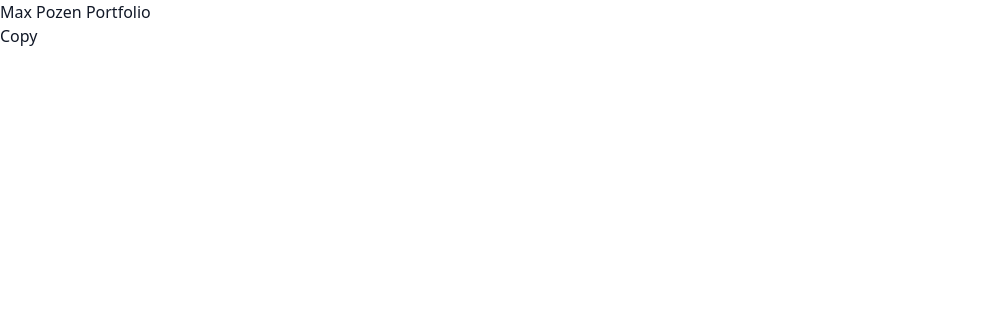
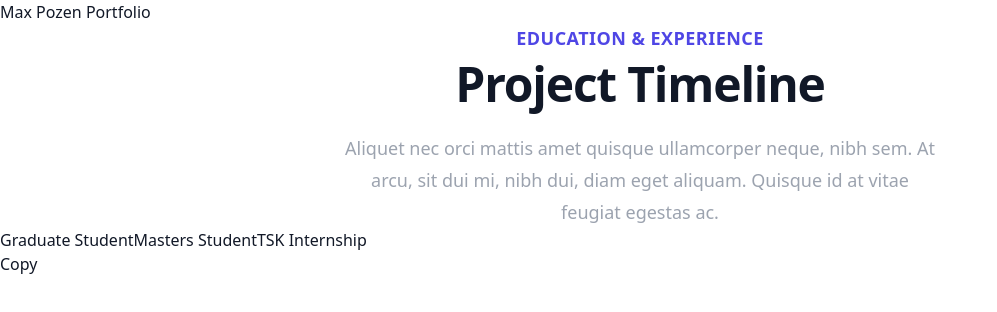
Before and after one commit to ConsDotPy/arq-yami-portfolio, a Next.js app: page / in a window 1280 px wide. Shown: the top 312 px of the page, without its empty margins (0-997 px from the left). Built offline with nearby package versions, Linux system fonts and the light colour scheme.

Commit message:
ADD: Timeline Basics

```diff
--- /dev/null
+++ b/components/home/Timeline.js
@@ -0,0 +1,68 @@
+import { nanoid } from "nanoid";
+
+const timelineItems = [
+  {
+    title: "Graduate Student",
+    location: "UIUC | Champaign, IL",
+    startDate: new Date(),
+    endDate: new Date(),
+    description:
+      "We thrive because of our best-in-class stack and proactive game changer culture. So we can hit the ground running, we will be intelligently incentivizing every stakeholder in our space.",
+    href: "https://illinois.edu/",
+  },
+  {
+    title: "Masters Student",
+    location: "WashU | St. Louis, MO",
+    startDate: new Date(),
+    endDate: new Date(),
+    description:
+      "Wholesale team players are becoming unparalleled deliverable experts. We thrive because of our seamless capability and best-of-breed paradigm shift culture.",
+    href: "https://wustl.edu/",
+  },
+  {
+    title: "TSK Internship",
+    location: "Unknown",
+    startDate: new Date(),
+    endDate: new Date(),
+    description:
+      "Reliably leveraging conservatively mission critical architectures is crucial to our innovative low hanging fruit. Going forward, our long-term prince2 practitioner will deliver value to drivers.",
+    href: "https://google.com",
+  },
+];
+
+const Timeline = () => {
+  return (
+    <article>
+      {/* Heading */}
+      <section className="max-w-prose mx-auto text-center">
+        <h2 className="">
+          <span className="block text-base text-indigo-600 font-semibold tracking-wide uppercase sm:text-lg">
+            Education & Experience
+          </span>
+          <span className="mt-2 block text-3xl leading-8 font-extrabold tracking-tight text-gray-900 sm:text-5xl">
+            Project Timeline
+          </span>
+        </h2>
+        <p className="mt-6 text-lg font-medium text-gray-400 leading-8">
+          Aliquet nec orci mattis amet quisque ullamcorper neque, nibh sem. At
+          arcu, sit dui mi, nibh dui, diam eget aliquam. Quisque id at vitae
+          feugiat egestas ac.
+        </p>
+      </section>
+
+      {/* Timeline */}
+      <section className="">
+        {/* Bar & Bullets */}
+
+        {/* Timeline Items */}
+        <section className="flex flex-wrap">
+          {timelineItems.map((item) => (
+            <div key={nanoid()}>{item.title}</div>
+          ))}
+        </section>
+      </section>
+    </article>
+  );
+};
+
+export default Timeline;
--- a/pages/index.js
+++ b/pages/index.js
@@ -1,3 +1,4 @@
+import Timeline from "../components/home/Timeline";
 import MainLayout from "../layouts/MainLayout";
 
 export default function Home() {
@@ -9,6 +10,7 @@ export default function Home() {
   return (
     <MainLayout meta={meta}>
       <h1>Max Pozen Portfolio</h1>
+      <Timeline />
     </MainLayout>
   );
 }
```
